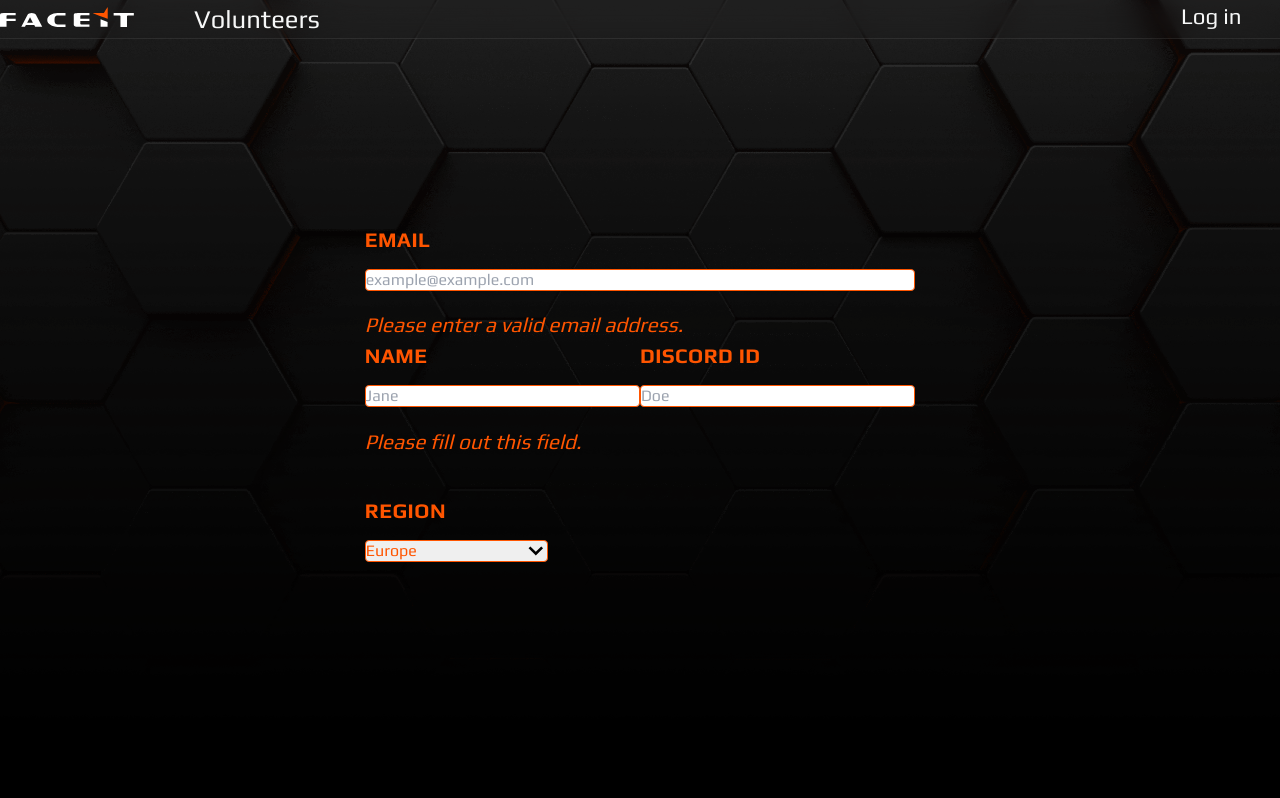
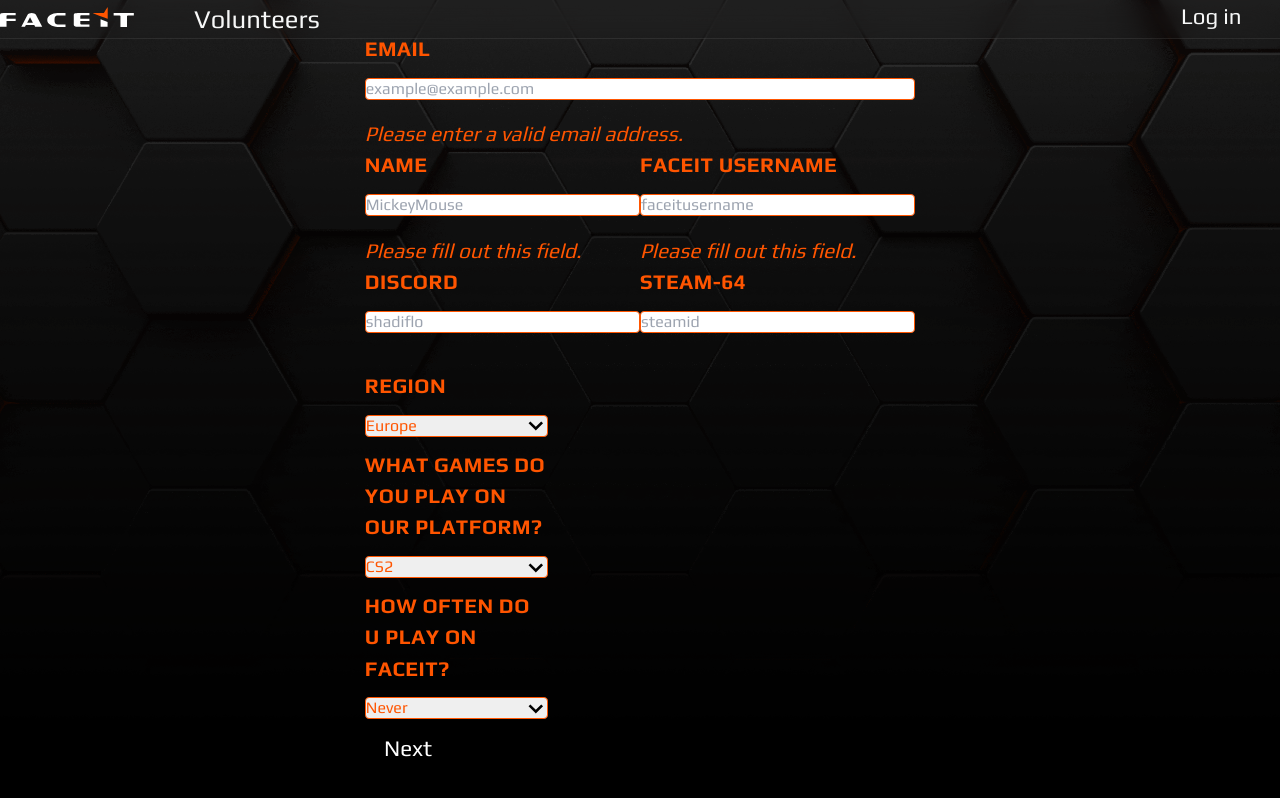
Before and after one commit to Faceit-Volunteer-Dev-Team/volunteer-web-app, a Next.js app: page /form in a window 1280 px wide. Shown: the top 798 px of the page. Built offline with nearby package versions, Linux system fonts and the light colour scheme.

Commit message:
form template added

```diff
--- a/app/form/page.tsx
+++ b/app/form/page.tsx
@@ -37,7 +37,25 @@
               className="appearance-none block w-full bg-gray-200 text-gray-700 border border-red-500 rounded py-3 px-4 mb-3 leading-tight focus:outline-none focus:bg-white"
               id="grid-first-name"
               type="text"
-              placeholder="Jane"
+              placeholder="MickeyMouse"
+              required
+            />
+            <p className="text-red-500 text-xs italic">
+              Please fill out this field.
+            </p>
+          </div>
+          <div className="w-full md:w-1/2 px-3 mb-6 md:mb-0">
+            <label
+              className="block uppercase tracking-wide text-gray-700 text-xs font-bold mb-2"
+              htmlFor="grid-faceit"
+            >
+              Faceit Username
+            </label>
+            <input
+              className="appearance-none block w-full bg-gray-200 text-gray-700 border border-red-500 rounded py-3 px-4 mb-3 leading-tight focus:outline-none focus:bg-white"
+              id="grid-faceit"
+              type="text"
+              placeholder="faceitusername"
               required
             />
             <p className="text-red-500 text-xs italic">
@@ -47,15 +65,30 @@
           <div className="w-full md:w-1/2 px-3">
             <label
               className="block uppercase tracking-wide text-gray-700 text-xs font-bold mb-2"
-              htmlFor="grid-last-name"
+              htmlFor="grid-discord"
             >
-              Discord Id
+              Discord
             </label>
             <input
               className="appearance-none block w-full bg-gray-200 text-gray-700 border border-gray-200 rounded py-3 px-4 leading-tight focus:outline-none focus:bg-white focus:border-gray-500"
-              id="grid-last-name"
+              id="grid-discord"
               type="text"
-              placeholder="Doe"
+              placeholder="shadiflo"
+              required
+            />
+          </div>
+          <div className="w-full md:w-1/2 px-3">
+            <label
+              className="block uppercase tracking-wide text-gray-700 text-xs font-bold mb-2"
+              htmlFor="grid-steam"
+            >
+              Steam-64
+            </label>
+            <input
+              className="appearance-none block w-full bg-gray-200 text-gray-700 border border-gray-200 rounded py-3 px-4 leading-tight focus:outline-none focus:bg-white focus:border-gray-500"
+              id="grid-steam"
+              type="text"
+              placeholder="steamid"
               required
             />
           </div>
@@ -65,14 +98,14 @@
           <div className="w-full md:w-1/3 px-3 mb-6 md:mb-0">
             <label
               className="block uppercase tracking-wide text-gray-700 text-xs font-bold mb-2"
-              htmlFor="grid-state"
+              htmlFor="grid-region"
             >
               Region
             </label>
             <div className="relative">
               <select
                 className="block appearance-none w-full bg-gray-200 border border-gray-200 text-gray-700 py-3 px-4 pr-8 rounded leading-tight focus:outline-none focus:bg-white focus:border-gray-500"
-                id="grid-state"
+                id="grid-region"
                 required
               >
                 <option>Europe</option>
@@ -92,8 +125,75 @@
               </div>
             </div>
           </div>
-          <div className="w-full md:w-1/3 px-3 mb-6 md:mb-0"></div>
         </div>
+        <div className="flex flex-wrap -mx-3 mb-2">
+          <div className="w-full md:w-1/3 px-3 mb-6 md:mb-0">
+            <label
+              className="block uppercase tracking-wide text-gray-700 text-xs font-bold mb-2"
+              htmlFor="grid-games"
+            >
+              What games do you play on our platform?
+            </label>
+            <div className="relative">
+              <select
+                className="block appearance-none w-full bg-gray-200 border border-gray-200 text-gray-700 py-3 px-4 pr-8 rounded leading-tight focus:outline-none focus:bg-white focus:border-gray-500"
+                id="grid-games"
+                required
+              >
+                <option>CS2</option>
+                <option>BrawlStars</option>
+                <option>LeagueOfLegends</option>
+                <option>Overwatch2</option>
+                <option>Dota2</option>
+              </select>
+              <div className="pointer-events-none absolute inset-y-0 right-0 flex items-center px-2 text-gray-700">
+                <svg
+                  className="fill-current h-4 w-4"
+                  xmlns="http://www.w3.org/2000/svg"
+                  viewBox="0 0 20 20"
+                >
+                  <path d="M9.293 12.95l.707.707L15.657 8l-1.414-1.414L10 10.828 5.757 6.586 4.343 8z" />
+                </svg>
+              </div>
+            </div>
+          </div>
+        </div>
+        <div className="flex flex-wrap -mx-3 mb-2">
+          <div className="w-full md:w-1/3 px-3 mb-6 md:mb-0">
+            <label
+              className="block uppercase tracking-wide text-gray-700 text-xs font-bold mb-2"
+              htmlFor="grid-games"
+            >
+              How often do u play on FACEIT?
+            </label>
+            <div className="relative">
+              <select
+                className="block appearance-none w-full bg-gray-200 border border-gray-200 text-gray-700 py-3 px-4 pr-8 rounded leading-tight focus:outline-none focus:bg-white focus:border-gray-500"
+                id="grid-games"
+                required
+              >
+                <option>Never</option>
+                <option>Rarely(Once a month)</option>
+                <option>Regularly</option>
+              </select>
+              <div className="pointer-events-none absolute inset-y-0 right-0 flex items-center px-2 text-gray-700">
+                <svg
+                  className="fill-current h-4 w-4"
+                  xmlns="http://www.w3.org/2000/svg"
+                  viewBox="0 0 20 20"
+                >
+                  <path d="M9.293 12.95l.707.707L15.657 8l-1.414-1.414L10 10.828 5.757 6.586 4.343 8z" />
+                </svg>
+              </div>
+            </div>
+          </div>
+        </div>
+        <button
+          type="submit"
+          className="text-white bg-blue-700 hover:bg-blue-800 focus:ring-4 focus:outline-none focus:ring-blue-300 font-medium rounded-lg text-sm w-full sm:w-auto px-5 py-2.5 text-center"
+        >
+          Next
+        </button>
       </form>
     </div>
   );
--- a/components/footer.tsx
+++ b/components/footer.tsx
@@ -7,7 +7,6 @@
     links: [
       { title: "Discord", href: "#" },
       { title: "Clans", href: "#" },
-      { title: "Discord", href: "#" },
     ],
   },
   {
@@ -18,7 +17,6 @@
       { title: "Terms of service", href: "#" },
     ],
   },
-
 ];
 
 export const Footer = () => (
```
